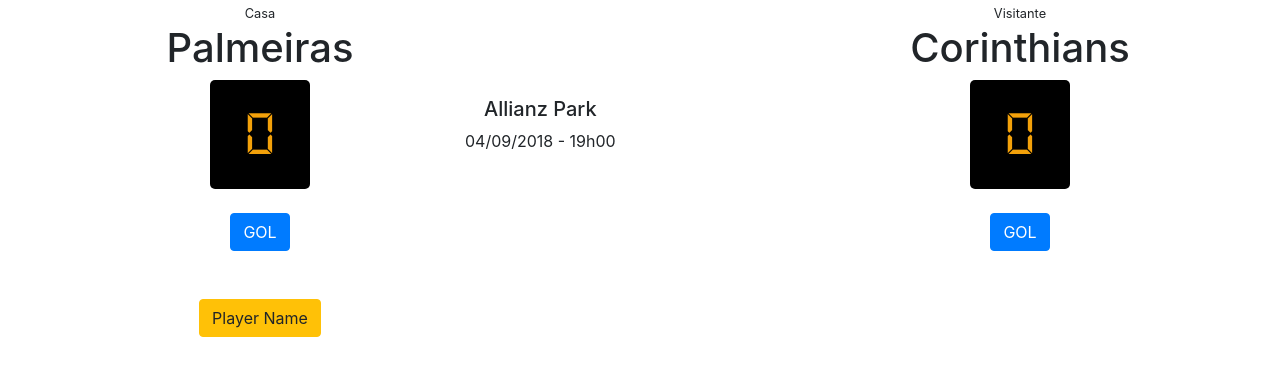
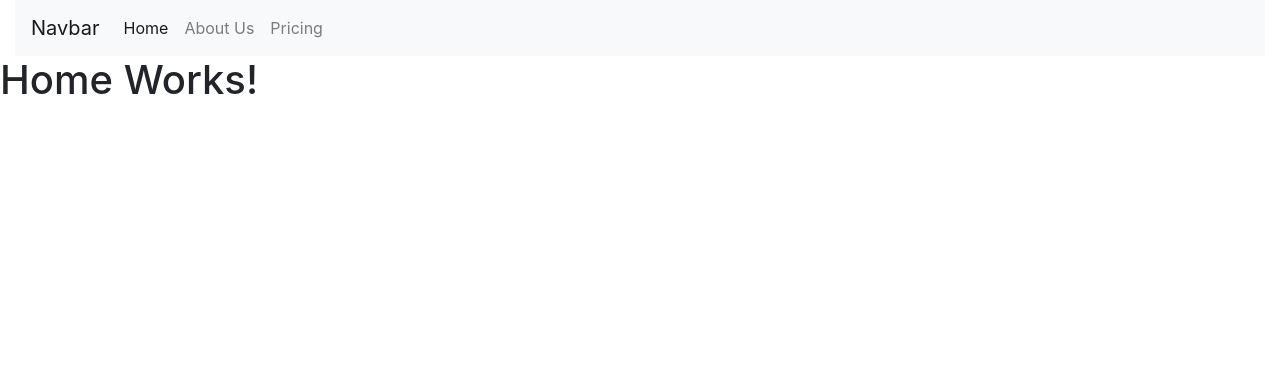
Before and after one commit to FelipeVegners/placar-react, a React (Create React App) app: page / in a window 1280 px wide. Shown: the top 376 px of the page. Built offline with nearby package versions, Linux system fonts and the light colour scheme.

Commit message:
Routes confifured

```diff
--- a/package.json
+++ b/package.json
@@ -6,6 +6,8 @@
     "bootstrap": "^4.1.3",
     "react": "^16.4.2",
     "react-dom": "^16.4.2",
+    "react-router": "^4.3.1",
+    "react-router-dom": "^4.3.1",
     "react-scripts": "1.1.5",
     "reactstrap": "^6.4.0"
   },
--- a/src/index.js
+++ b/src/index.js
@@ -1,10 +1,14 @@
 import React from 'react'
 import ReactDOM from 'react-dom'
+import { BrowserRouter } from 'react-router-dom'
 import 'bootstrap/dist/css/bootstrap.min.css'
 
-import App from './components/App'
+import App from './pages/App'
 
-ReactDOM.render(
-  <App />,
+ReactDOM.render((
+  <BrowserRouter>
+    <App />
+</BrowserRouter>
+),
   document.getElementById("app")
 );
--- /dev/null
+++ b/src/pages/About.js
@@ -0,0 +1,10 @@
+import React, { Component } from 'react'
+import { Link } from 'react-router-dom'
+
+export default class About extends Component {
+  render() {
+    return (
+      <h1>About Us</h1>
+    )
+  }
+}
--- /dev/null
+++ b/src/pages/App.js
@@ -0,0 +1,14 @@
+import React, { Component } from 'react'
+import Header from './Header'
+import Main from './Main'
+
+export default class App extends Component {
+  render() {
+    return (
+      <div>
+        <Header />
+        <Main />
+      </div>
+    )
+  }
+}
--- /dev/null
+++ b/src/pages/Header.js
@@ -0,0 +1,34 @@
+import React, { Component } from 'react'
+import { Link } from 'react-router-dom'
+
+export default class Header extends Component {
+  render() {
+    return (
+      <div className="container-fluid">
+        <div className="row">
+          <div className="col-12">
+            <nav className="navbar navbar-expand-lg navbar-light bg-light">
+              <a className="navbar-brand" href="#">Navbar</a>
+              <button className="navbar-toggler" type="button" data-toggle="collapse" data-target="#navbarNav" aria-controls="navbarNav" aria-expanded="false" aria-label="Toggle navigation">
+                <span className="navbar-toggler-icon"></span>
+              </button>
+              <div className="collapse navbar-collapse" id="navbarNav">
+                <ul className="navbar-nav">
+                  <li className="nav-item active">
+                    <Link to="/" className="nav-link">Home</Link>
+                  </li>
+                  <li className="nav-item">
+                    <Link to="/about" className="nav-link">About Us</Link>
+                  </li>
+                  <li className="nav-item">
+                    <Link to="/price" className="nav-link">Pricing</Link>
+                  </li>
+                </ul>
+              </div>
+            </nav>
+          </div>
+        </div>
+      </div>
+    )
+  }
+}
--- /dev/null
+++ b/src/pages/Home.js
@@ -0,0 +1,11 @@
+import React, { Component } from 'react'
+
+export default class Home extends Component {
+  render() {
+    return (
+      <div>
+        <h1>Home Works!</h1>
+      </div>
+    )
+  }
+}
--- /dev/null
+++ b/src/pages/Main.js
@@ -0,0 +1,20 @@
+import React, { Component } from 'react'
+import { Switch, Route } from 'react-router-dom'
+
+import Home from './Home'
+import About from './About'
+import Pricing from './Pricing.jsx'
+
+export default class Main extends Component {
+  render() {
+    return (
+      <div>
+        <Switch>
+          <Route exact path="/" component={Home} />
+          <Route exact path="/about" component={About} />
+          <Route exact path="/price" component={Pricing} />
+        </Switch>
+      </div>
+    )
+  }
+}
--- /dev/null
+++ b/src/pages/Pricing.jsx
@@ -0,0 +1,16 @@
+import React, { Component } from 'react'
+import { Link } from 'react-router-dom'
+
+export default class Pricing extends Component {
+  render() {
+    return (
+      <div className="container-fluid">
+        <div className="row">
+          <div className="col-12">
+            <h1>Our prices</h1>
+          </div>
+        </div>
+      </div>
+    )
+  }
+}
```
Also changed, not shown: 1 other file (tests, documents, lock files or other folders).
